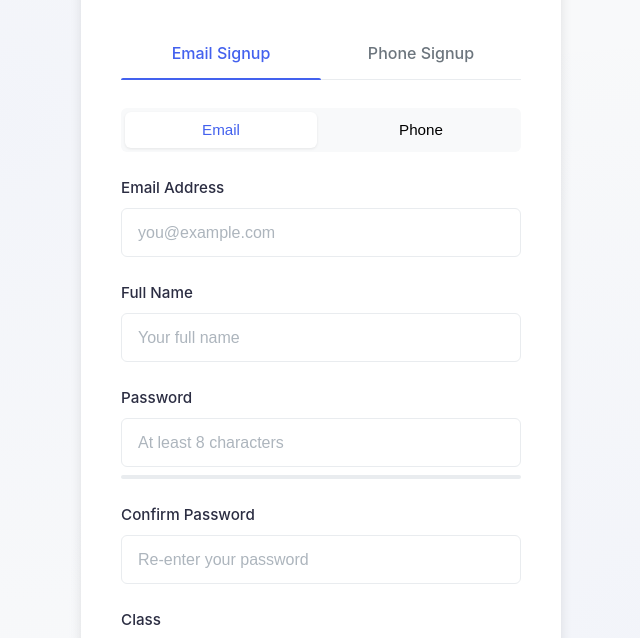
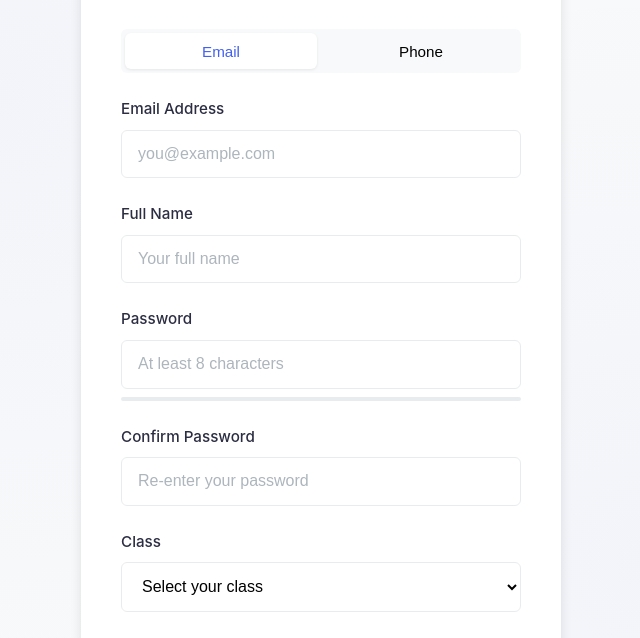
Before and after one commit to Abhinaba2007/ai4code, a plain HTML site: page signup.html in a window 1280 px wide. Shown: the part 136-774 px from the top of the page, without its empty margins (319-959 px from the left). Drawn offline with Linux system fonts and the light colour scheme.

Commit message:
Add files via upload

```diff
--- a/signup.html
+++ b/signup.html
@@ -377,11 +377,6 @@
             <p>Create your account to get started</p>
         </div>
 
-        <div class="auth-tabs">
-            <div class="auth-tab active" id="signupEmailTab">Email Signup</div>
-            <div class="auth-tab" id="signupPhoneTab">Phone Signup</div>
-        </div>
-
         <form id="signupForm">
             <div class="method-toggle">
                 <button type="button" class="active" id="signupEmailBtn">Email</button>
```
Also changed, not shown: login.html (+0 -5 lines).
